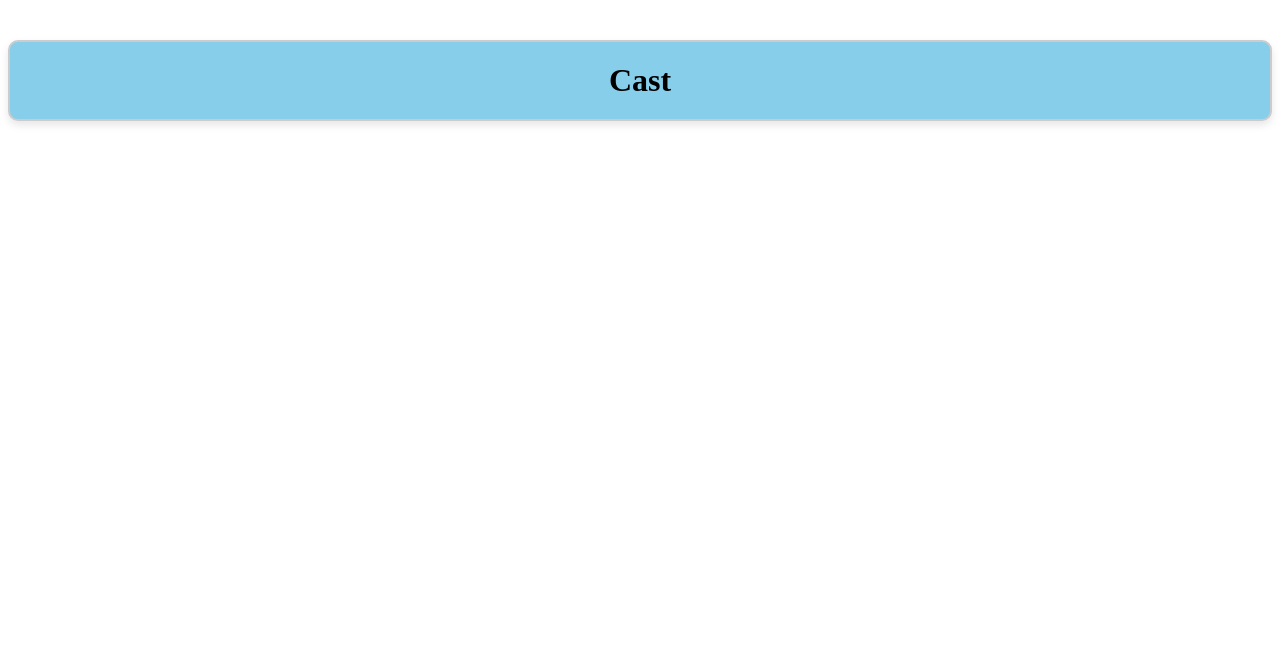
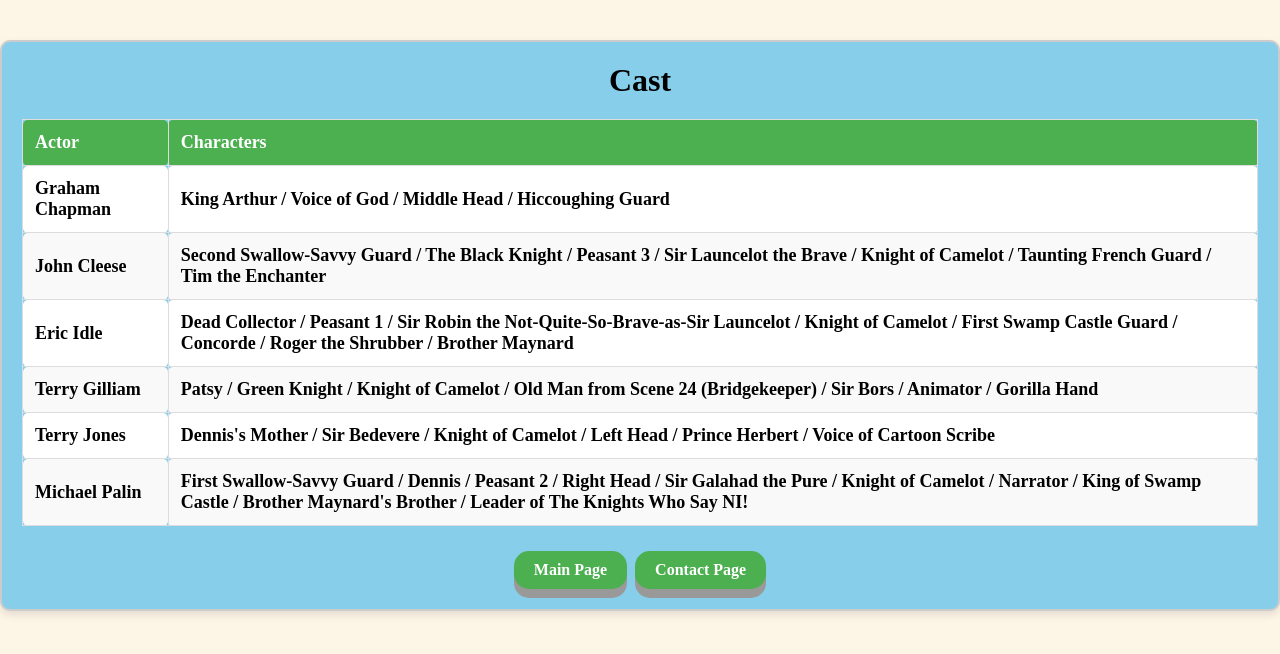
Before and after one commit to JoshuaBoothby/html-lab, a plain HTML site: page cast.html in a window 1280 px wide. Drawn offline with Linux system fonts and the light colour scheme.

Commit message:
added table on caste page and color

```diff
--- a/cast.html
+++ b/cast.html
@@ -8,6 +8,45 @@
 </head>
 <body>
     <h1>Cast</h>
+<table>
+    <thead>
+        <tr>
+            <th>Actor</th>
+            <th>Characters</th>
+        </tr>
+    </thead>
+    <tbody>
+        <tr>
+            <td>Graham Chapman</td>
+            <td>King Arthur / Voice of God / Middle Head / Hiccoughing Guard</td>
+        </tr>
+        <tr>
+            <td>John Cleese</td>
+            <td>Second Swallow-Savvy Guard / The Black Knight / Peasant 3 / Sir Launcelot the Brave / Knight of Camelot / Taunting
+            French Guard / Tim the Enchanter</td>
+        </tr>
+        <tr>
+            <td>Eric Idle</td>
+            <td>Dead Collector / Peasant 1 / Sir Robin the Not-Quite-So-Brave-as-Sir Launcelot / Knight of Camelot / First Swamp Castle
+            Guard / Concorde / Roger the Shrubber / Brother Maynard</td>
+        </tr>
+        <tr>
+            <td>Terry Gilliam</td>
+            <td>Patsy / Green Knight / Knight of Camelot / Old Man from Scene 24 (Bridgekeeper) / Sir Bors / Animator / Gorilla Hand</td>
+        </tr>
+        <tr>
+            <td>Terry Jones</td>
+            <td>Dennis's Mother / Sir Bedevere / Knight of Camelot / Left Head / Prince Herbert / Voice of Cartoon Scribe</td>
+        </tr>
+        <tr>
+            <td>Michael Palin</td>
+            <td>First Swallow-Savvy Guard / Dennis / Peasant 2 / Right Head / Sir Galahad the Pure / Knight of Camelot / Narrator / King
+            of Swamp Castle / Brother Maynard's Brother / Leader of The Knights Who Say NI!</td>
+        </tr>
+    </tbody>
+</table>
 
+<a href="index.html">Main Page</a>
+<a href="contact.html">Contact Page</a>
 </body>
 </html>
--- a/style.css
+++ b/style.css
@@ -1,5 +1,9 @@
 body{
-
+    font-family: Arial, sans-serif;
+        background-color: #fdf5e6;
+        /* Parchment yellow */
+        margin: 0;
+        padding: 0;
 }
 a {
     display: inline-block;
@@ -61,3 +65,32 @@ h1 .main-title {
     font-size: 48px;
     margin-top: 30px;
 }
+
+table {
+    width: 100%;
+    border-collapse: collapse;
+    margin: 20px 0;
+    font-size: 18px;
+    text-align: left;
+}
+
+th,
+td {
+    padding: 12px;
+    border: 1px solid #ddd;
+    background-color: #f4f4f4;
+    border-radius: 5px;
+}
+
+th {
+    background-color: #4CAF50;
+    color: white;
+}
+
+td {
+    background-color: #fff;
+}
+
+tr:nth-child(even) td {
+    background-color: #f9f9f9;
+}
```
Also changed, not shown: contact.html (+2 -0 lines).
